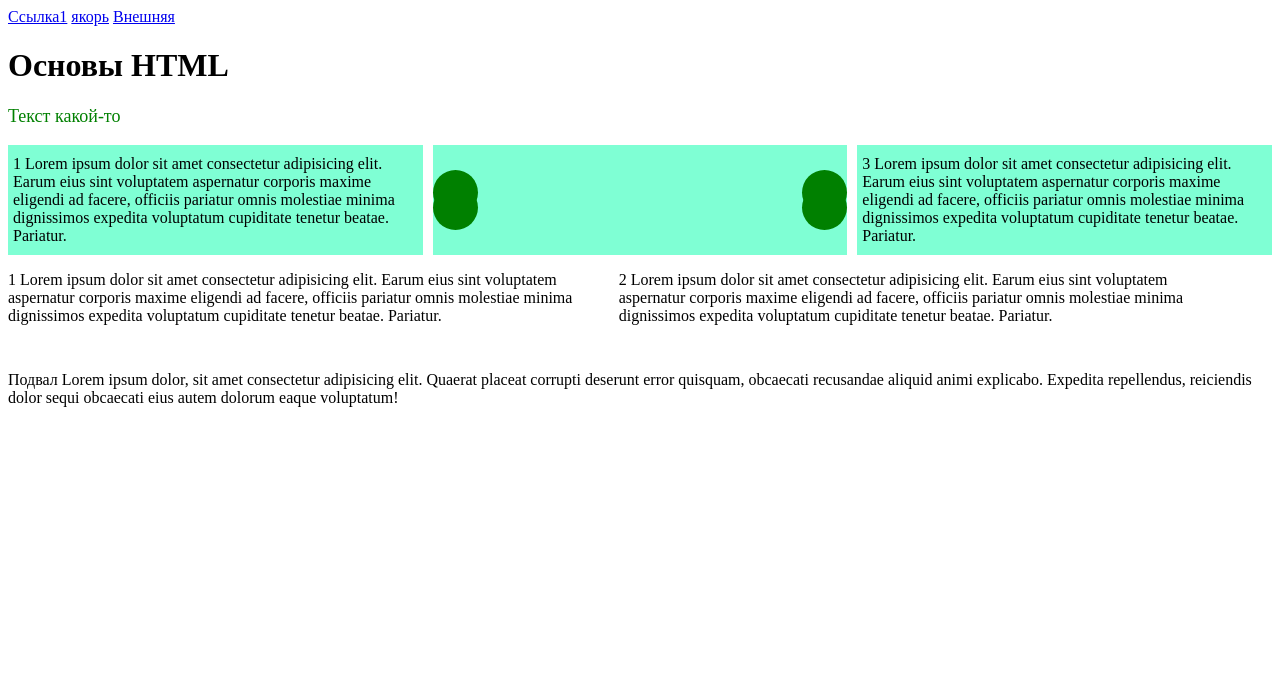
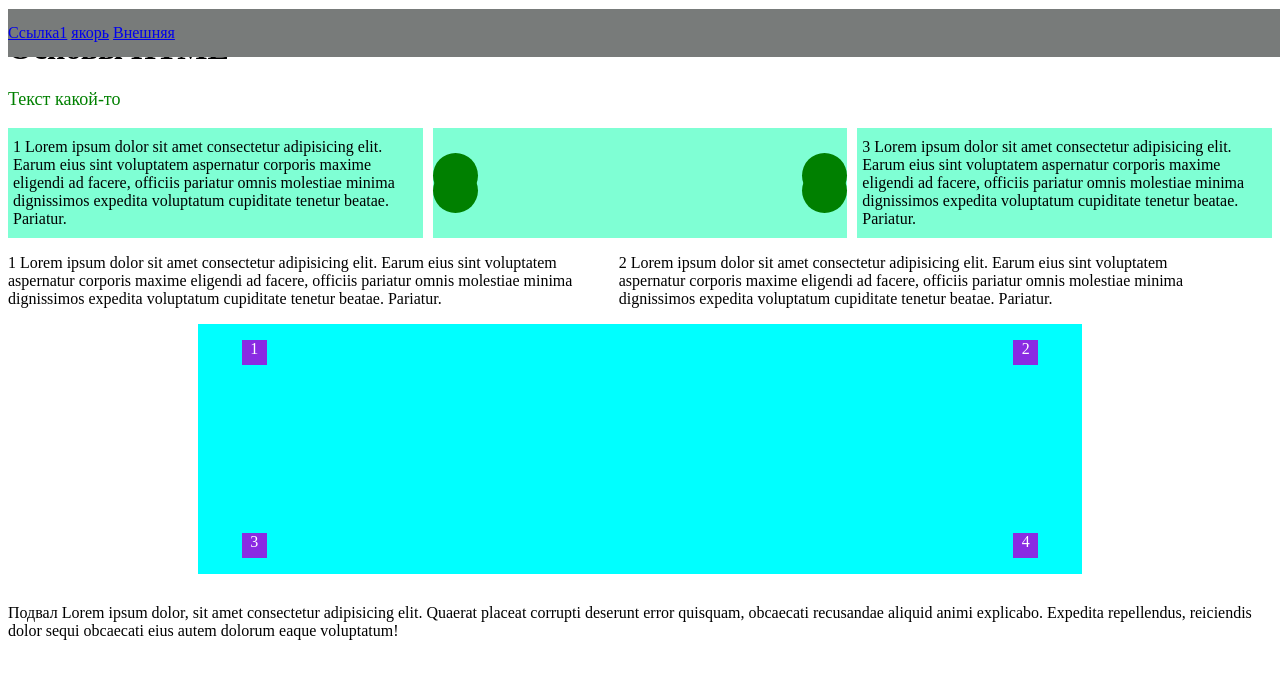
Before and after one commit to Kondusov/dop_html-2026, a plain HTML site: page rpo1-3/index.html in a window 1280 px wide. Drawn offline with Linux system fonts and the light colour scheme.

Commit message:
position, form

```diff
--- a/rpo1-3/index.html
+++ b/rpo1-3/index.html
@@ -8,10 +8,11 @@
     <link rel="stylesheet" href="style.css">
 </head>
 <body>
-    <a href="second.html">Ссылка1</a>
-    <a href="#footer">якорь</a>
-    <a href="https://ya.ru">Внешняя</a>
-
+    <nav>
+        <a href="second.html">Ссылка1</a>
+        <a href="#footer">якорь</a>
+        <a href="https://ya.ru">Внешняя</a>
+    </nav>
     <h1>Основы HTML</h1>
     <p class="green" id="1" style="font-size: 18px;">Текст какой-то</p>
     <section class="flex">
@@ -29,6 +30,12 @@
         <p>1 Lorem ipsum dolor sit amet consectetur adipisicing elit. Earum eius sint voluptatem aspernatur corporis maxime eligendi ad facere, officiis pariatur omnis molestiae minima dignissimos expedita voluptatum cupiditate tenetur beatae. Pariatur.</p>
         <p>2 Lorem ipsum dolor sit amet consectetur adipisicing elit. Earum eius sint voluptatem aspernatur corporis maxime eligendi ad facere, officiis pariatur omnis molestiae minima dignissimos expedita voluptatum cupiditate tenetur beatae. Pariatur.</p>
     </section>
+    <section id="pos_Rel-Abs">
+        <p>1</p>
+        <p>2</p>
+        <p>3</p>
+        <p>4</p>
+    </section>
     <footer id="footer">Подвал Lorem ipsum dolor, sit amet consectetur adipisicing elit. Quaerat placeat corrupti deserunt error quisquam, obcaecati recusandae aliquid animi explicabo. Expedita repellendus, reiciendis dolor sequi obcaecati eius autem dolorum eaque voluptatum!</footer>
 </body>
 </html>
--- a/rpo1-3/style.css
+++ b/rpo1-3/style.css
@@ -1,6 +1,16 @@
 body{
     background-color: rgb(255, 255, 255);
     color: #000000;
+    padding-top: 1px;
+}
+nav{
+    position: fixed;
+    z-index: 2;
+    background-color: #787b7a;
+    width: 100%;
+    padding-top: 15px;
+    padding-bottom: 15px;
+    margin: 0;
 }
  .column p{
     width: 48%;
@@ -45,3 +55,36 @@ footer{
     bottom: 0;
     left: 0;
 }
+#pos_Rel-Abs{
+    position: relative;
+    background-color: aqua;
+    width: 70%;
+    height:250px;
+    margin-left: auto;
+    margin-right: auto;
+}
+#pos_Rel-Abs p{
+    position: absolute;
+    background-color: blueviolet;
+    color: white;
+    height: 25px;
+    width:  25px;
+    text-align: center;
+    /* border-radius: 15px; */
+}
+#pos_Rel-Abs p:first-child{
+    top: 0;
+    left: 5%;
+}
+#pos_Rel-Abs p:last-child{
+    bottom: 0;
+    right: 5%;
+}
+#pos_Rel-Abs p:nth-child(2){
+    top: 0;
+    right: 5%;
+}
+#pos_Rel-Abs p:nth-child(3){
+    bottom: 0;
+    left: 5%;
+}
```
Also changed, not shown: rpo1-3/second.html (+16 -0 lines).
